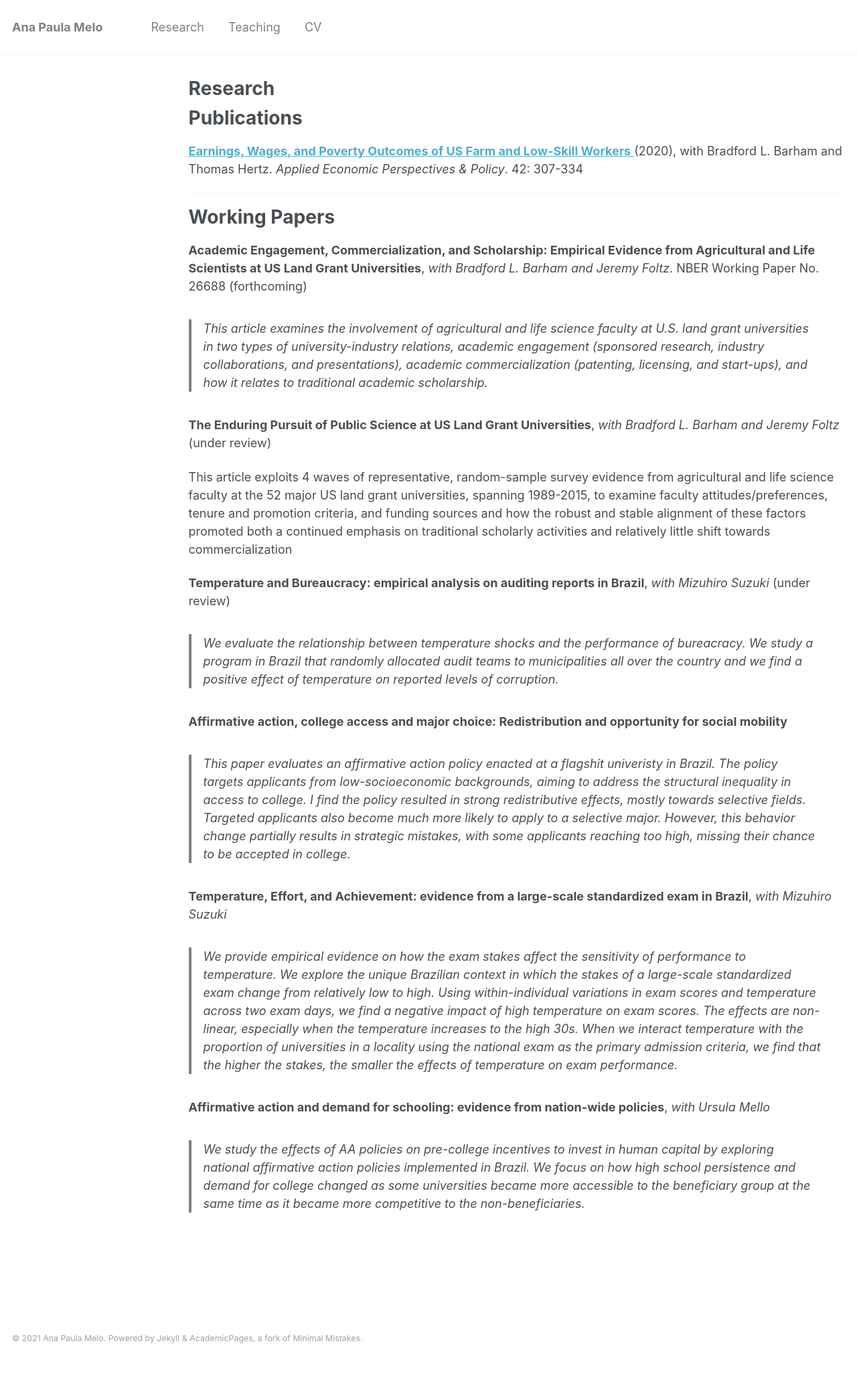
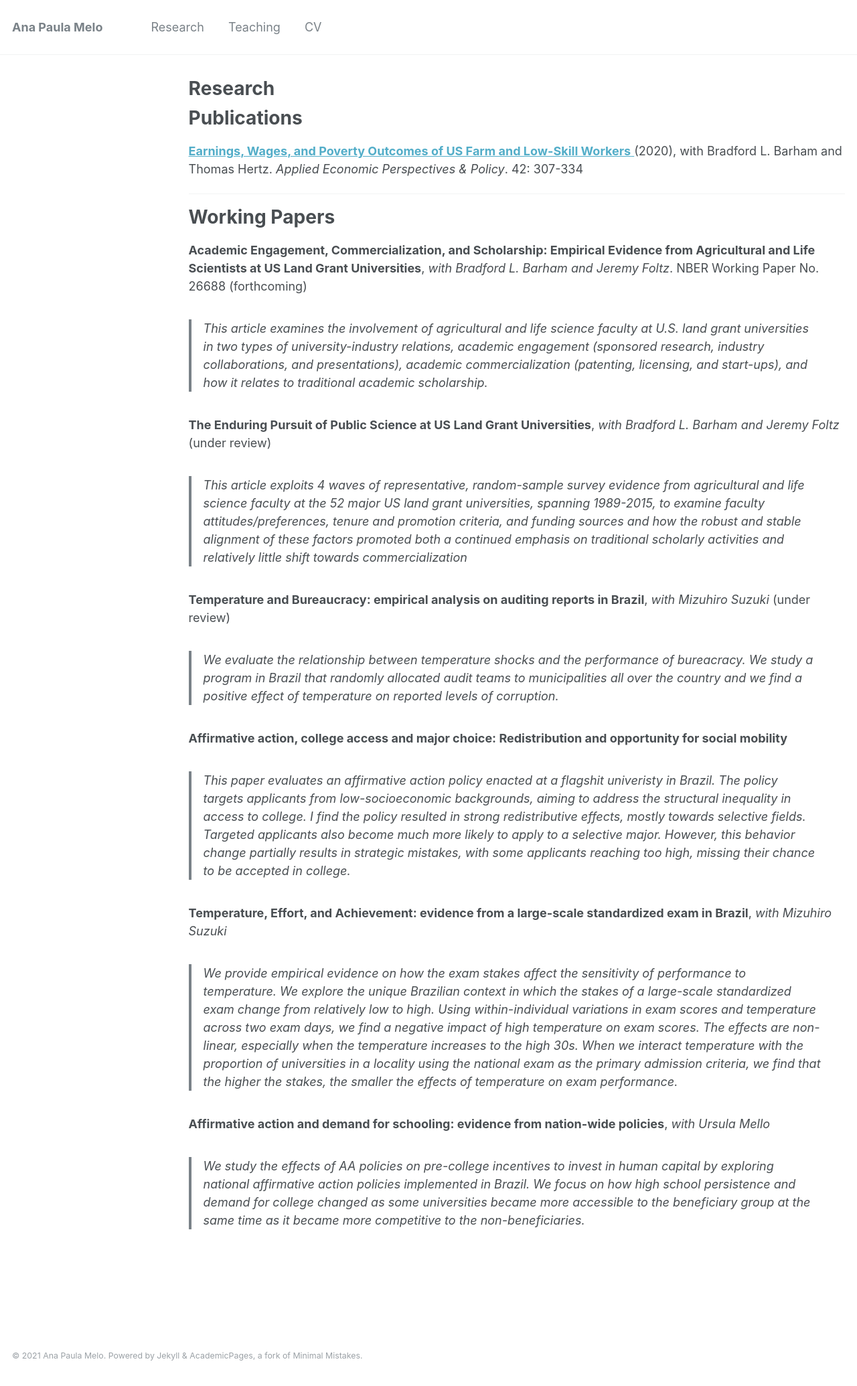
Before and after one commit to anapmelo/anapmelo.github.io, a Jekyll site: the page built from _pages/publications.md, in a window 1280 px wide. Shown: the whole page at 67% size. Built offline with Jekyll 4.4.1, drawn with Linux system fonts in a browser that asks for light colours; before the commit the page ends 2045 px from its top, so only the background shows below that.

Commit message:
Update publications.md

```diff
--- a/_pages/publications.md
+++ b/_pages/publications.md
@@ -17,7 +17,7 @@ author_profile: false
 
 **The Enduring Pursuit of Public Science at US Land Grant Universities**, _with Bradford L. Barham and Jeremy Foltz_ (under review)
 
-This article exploits 4 waves of representative, random-sample survey evidence from agricultural and life science faculty at the 52 major US land grant universities, spanning 1989-2015, to examine faculty attitudes/preferences, tenure and promotion criteria, and funding sources and how the robust and stable alignment of these factors promoted both a continued emphasis on traditional scholarly activities and relatively little shift towards commercialization
+> This article exploits 4 waves of representative, random-sample survey evidence from agricultural and life science faculty at the 52 major US land grant universities, spanning 1989-2015, to examine faculty attitudes/preferences, tenure and promotion criteria, and funding sources and how the robust and stable alignment of these factors promoted both a continued emphasis on traditional scholarly activities and relatively little shift towards commercialization
 
 **Temperature and Bureaucracy: empirical analysis on auditing reports in Brazil**, _with Mizuhiro Suzuki_ (under review)
 
```
